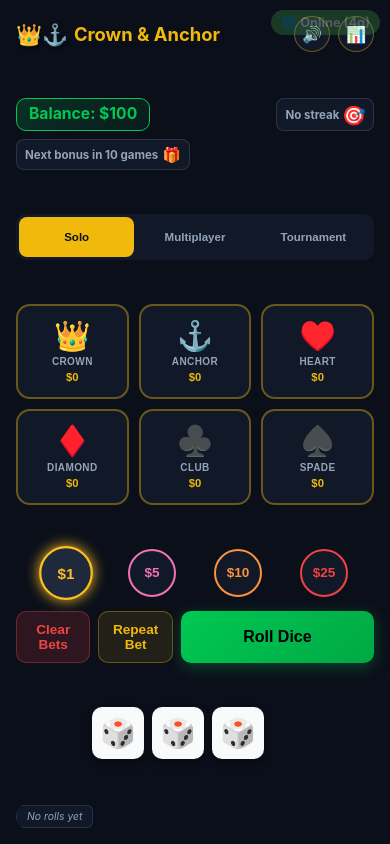
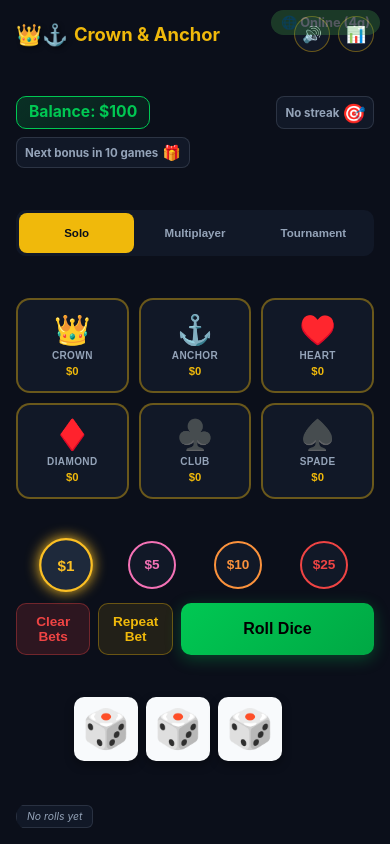
Before and after one commit to codesleeps/crown-anchor, a website: page index.html in a window 390 px wide. Drawn offline with Linux system fonts and the light colour scheme.

Commit message:
Bigger dice: 52px→64px, font 1.8em→2.4em

```diff
--- a/style.css
+++ b/style.css
@@ -2605,12 +2605,12 @@ body.dark-mode .advanced-notification.error {
     }
 
     .dice {
-        width: 52px;
-        height: 52px;
+        width: 64px;
+        height: 64px;
         background: #f8fafc;
         color: #0b0f1a;
         border-radius: 10px;
-        font-size: 1.8em;
+        font-size: 2.4em;
         font-weight: 800;
         box-shadow: 0 4px 10px rgba(0, 0, 0, 0.35);
     }
```
